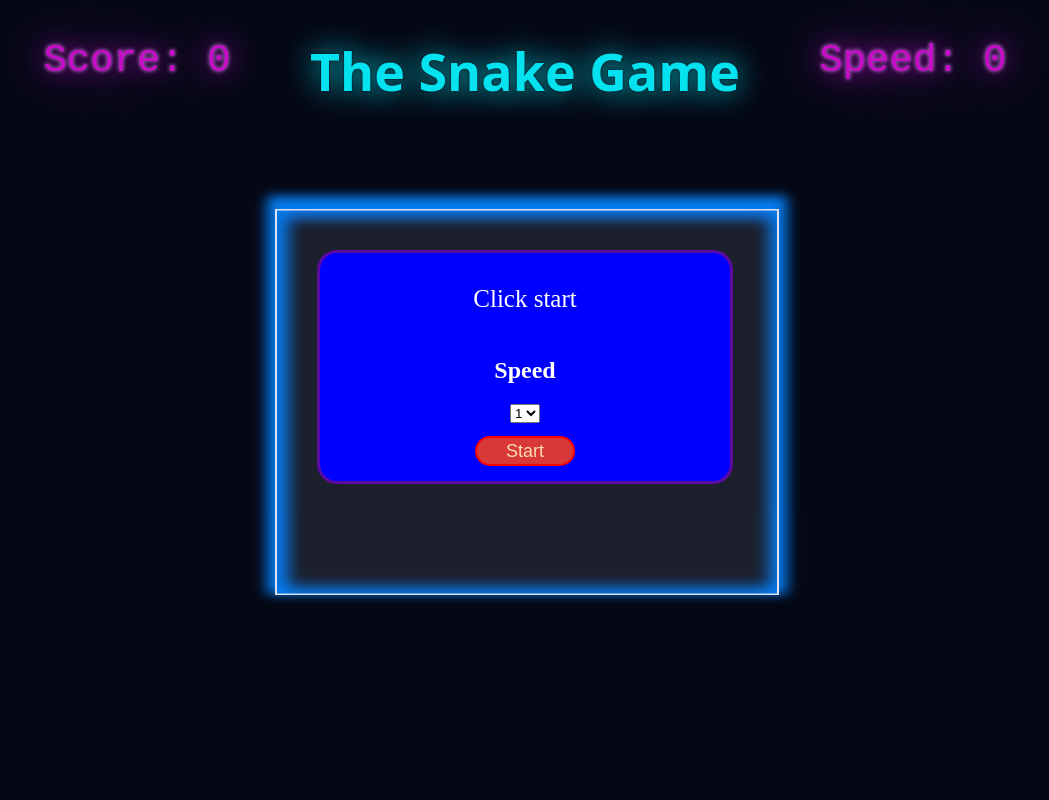
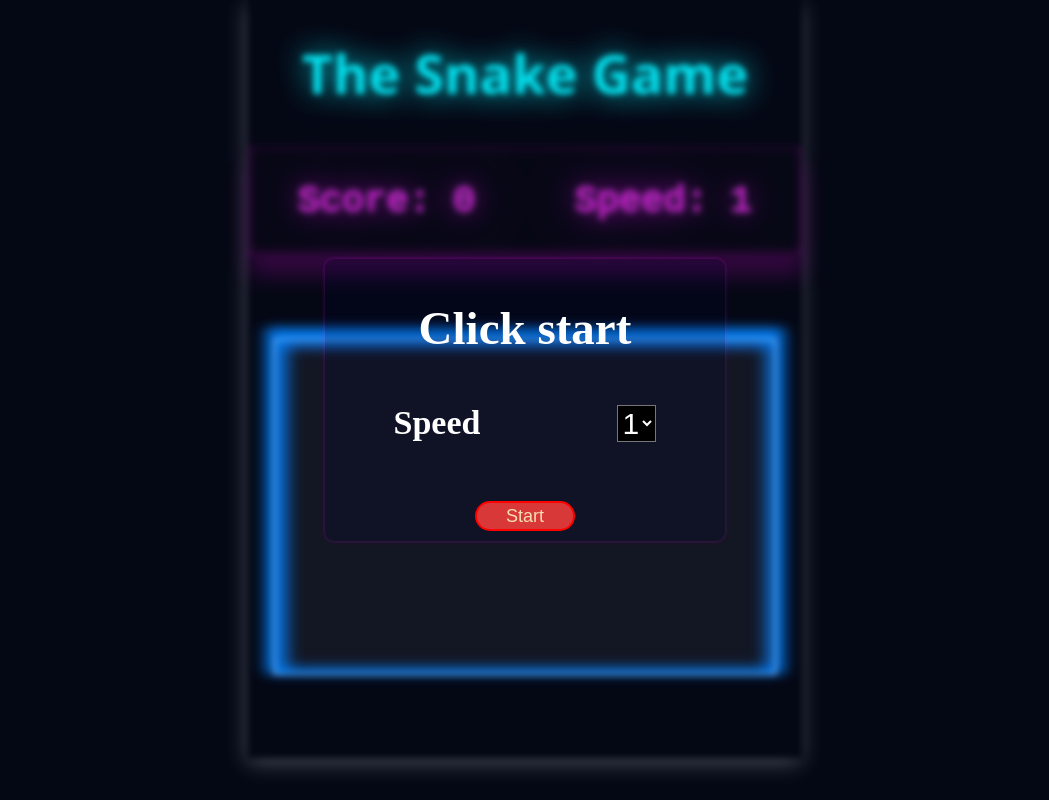
Before and after one commit to Soni295/Snake-Game, a plain HTML site: page index.html in a window 1280 px wide. Shown: the whole page, without its empty margins (115-1164 px from the left). Drawn offline with Linux system fonts and the light colour scheme.

Commit message:
more styles

```diff
--- a/css/styles.css
+++ b/css/styles.css
@@ -9,105 +9,99 @@ body {
   color: var(--white);
   min-height: 100vh;
 }
+.aling-center {
+  text-align: center;
+}
+.height-100 {
+  height: 100%;
+}
+.width-100 {
+  width: 100%;
+}
+h1 {
+  font-family: system-ui;
+  font-size: 54px;
+  color: aqua;
+  text-shadow: 0px 0px 2px black, 0px 0px 31px #00ffff;
+}
+h3 {
+  font-size: 42px;
+}
+#speedSelector {
+  font-size: 30px;
+  background: var(--bg-color);
+  color: var(--white);
+}
 main {
+  display: flex;
+  flex-direction: column;
+  width: 554px;
+  margin: auto;
+  box-shadow: -1px 5px 20px 0px #ffffff4f;
+}
+.info {
   display: grid;
-  height: 100%;
-  height: 100%;
-  grid-template-areas:
-  "score title speed"
-  "canvas canvas canvas";
+  box-shadow: 1px 20px 20px 0px #e305d13d, inset 0px -2px 12px 0px #e305d152;
+  grid-template-columns: 1fr 1fr;
+  background: #0a09035e;
 }
 
-.desc {
-  font-size: 39px;
+.info > *{
+  margin: 12px 0px;
+  font-size: 37px;
+  padding: 22px;
   font-family: monospace;
   color: #e305d1;
   text-shadow: 0px 0px 28px #fb00ff, 0px 0px 4px #f6a4ff, 0px 0px 87px #ff00f7;
 }
 
-#score {
-  justify-self: end;
-  grid-area: score;
-}
-#speed {
-  grid-area: speed;
-}
 canvas {
-  background: #ffffff1c;
+  background: #ffffff12;
   backdrop-filter: blur(21px);
-  border: 2px var(--white) solid;
+  border: 1px var(--white) solid;
   margin: auto;
-  transform: rotateX(40deg);
   box-shadow: inset 2px 0px 17px 9px #0088ff, 0px -9px 13px 8px #0088ff, inset 0px 8px 20px 0px #343a61;
-  height: 80%;
-}
-
-.contenedor {
-  position: fixed; /* or absolute */
-  grid-area: canvas;
-  top: 50%;
-  left: 50%;
-  margin-top: -250px;
-  margin-left: -250px;
+  height: 500px;
+  width: 500px;
+  transform: rotateX(48deg);
 }
 .container {
   display: flex;
+  margin: 49px 0px;
 }
 .container > * {
+  font-size: 34px;
   margin: auto;
-  margin-bottom: 3px;
 }
-#title {
-  display: grid;
-  grid-template-columns: 1fr 2fr 1fr;
-  box-shadow: 3px 41px 63px white;
-  align-items: center;
-  justify-items: center;
-}
-h1 {
-  grid-area: title;
-  font-family: system-ui;
-  font-size: 52px;
-  text-align: center;
-  color: aqua;
-  text-shadow: 0px 0px 2px black, 0px 0px 31px #00ffff;
-}
-.modal {
-  display: none;
+#modal {
   position: fixed;
   z-index: 1;
-  padding-top: 250px;
   left: 0;
   top: 0;
-  width: 100%;
-  height: 100%;
-  overflow: auto;
-  background-color: rgba(193, 48, 95, 0.14);
+  background-color: rgba(30, 54, 141, 0.14);
+  backdrop-filter: blur(3px);
 }
 .modal-content {
+  position: absolute;
+  top: 50%;
+  left: 50%;
+  transform: translate(-50%, -50%);
   text-align: center;
-  background: rgba(92, 14, 14, 0.479);
-  margin: auto;
-  padding: 5px;
-  border: 3px solid rgba(255, 30, 0, 0.356);
   width: 400px;
-  border-radius: 20px;
+  border-radius: 9px;
+  box-shadow: 0px 0px 4px 0px #e212f34d;
+  background-color: #01013429;
 }
-.moral-start {
-  background-color: rgba(30, 54, 141, 0.14);
-  display: block;
+.modal-content > * {
+  color: var(--white) ;
 }
-.modal-content-start {
-  background-color: blue;
-}
+
 .modal-content > p {
-  color: rgb(255, 255, 255);
   font-size: 25px;
 }
 .modal-content > h2 {
-  margin-top: 10px;
-  font-size: xx-large;
-  color: rgb(255, 255, 255);
+  margin: 42px 0px;
+  font-size: 47px;
 }
 .btn {
   background: #af6cb4;
--- a/index.html
+++ b/index.html
@@ -7,27 +7,18 @@
     <link rel="stylesheet" href="./css/styles.css" />
   </head>
   <body>
-    <main>
-        <p id='score' class="desc">Score: 0</p>
-        <h1>The Snake Game</h1>
-        <p id='speed' class="desc">Speed: 0</p>
-      <div class="contenedor">
-        <canvas width="500" height="500" id="screen"></canvas>
+    <main class="height-100">
+      <h1 class='aling-center'>The Snake Game</h1>
+      <div class='info width-100'>
+        <p id='score' class="aling-center">Score: 0</p>
+        <p id='speed' class="aling-center">Speed: 1</p>
       </div>
+      <canvas width="500" height="500" id="screen"></canvas>
     </main>
-    <div class="modal" id="modal1">
+    <div id="modal" class="width-100 height-100">
       <div class="modal-content">
-        <h2>You Lose</h2>
-        <p>Do you want to try again?</p>
-        <button id="btn" class="btn">Try Again</button>
-      </div>
-    </div>
-    <div class="modal moral-start" id="modal2">
-      <div class="modal-content modal-content-start">
-        <h2></h2>
-        <p>Click start</p>
+        <h2>Click start</h2>
         <div class="container">
-          <div class="custom-select" style="width: 200px;">
             <h2>Speed</h2>
             <select id="speedSelector">
               <option value="1">1</option>
@@ -36,7 +27,6 @@
               <option value="4">4</option>
               <option value="5">5</option>
             </select>
-          </div>
         </div>
         <button class="btn btn-start" id="btn-start">Start</button>
       </div>
--- a/js/Class/Status.js
+++ b/js/Class/Status.js
@@ -7,7 +7,7 @@ class Status {
     this.eats = 0
   }
   updateInfo() {
-    this.difficulty.innerHTML = `Speed : ${this.data.speed}`
+    this.difficulty.innerHTML = `Speed: ${this.data.speed}`
     this.score.innerHTML = `Score: ${this.data.score}`
   }
   selectSpeed(){
--- a/js/elements.js
+++ b/js/elements.js
@@ -6,8 +6,7 @@ const speedSelector = document.getElementById('speedSelector')
 // game
 const btnTryAgain = document.getElementById("btn")
 const btnStart = document.getElementById("btn-start")
-const launch = document.getElementById("modal2")
-const tryAgain = document.getElementById("modal1")
+const tryAgain = document.getElementById("modal")
 
 // screen
 const screen = document.getElementById("screen");
@@ -31,6 +30,5 @@ const rows = screen.height / scale;
 
 // hired modal
 const hireModal = () => {
-  launch.style.display = "none"
   tryAgain.style.display = "none"
 }
```
